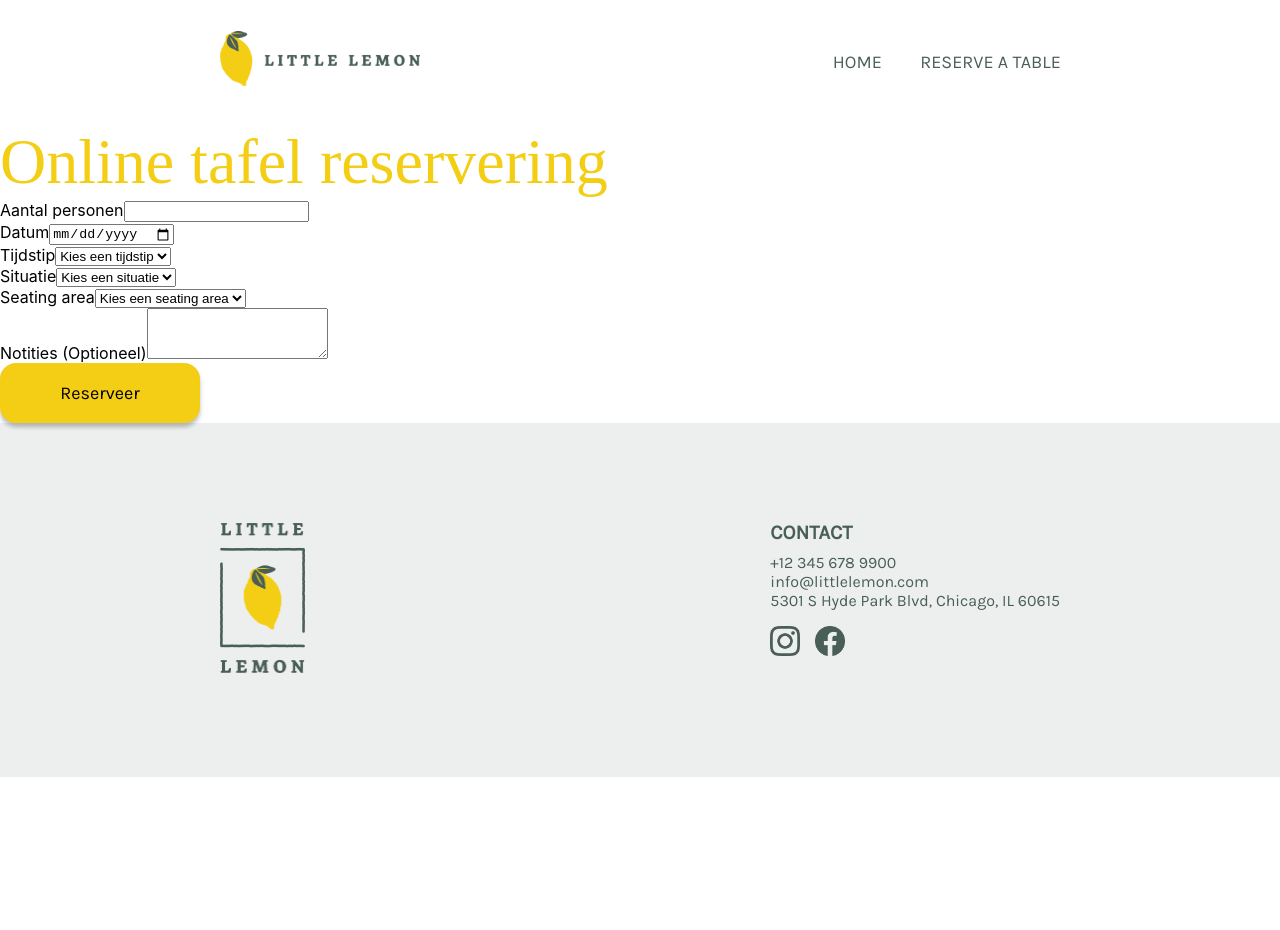
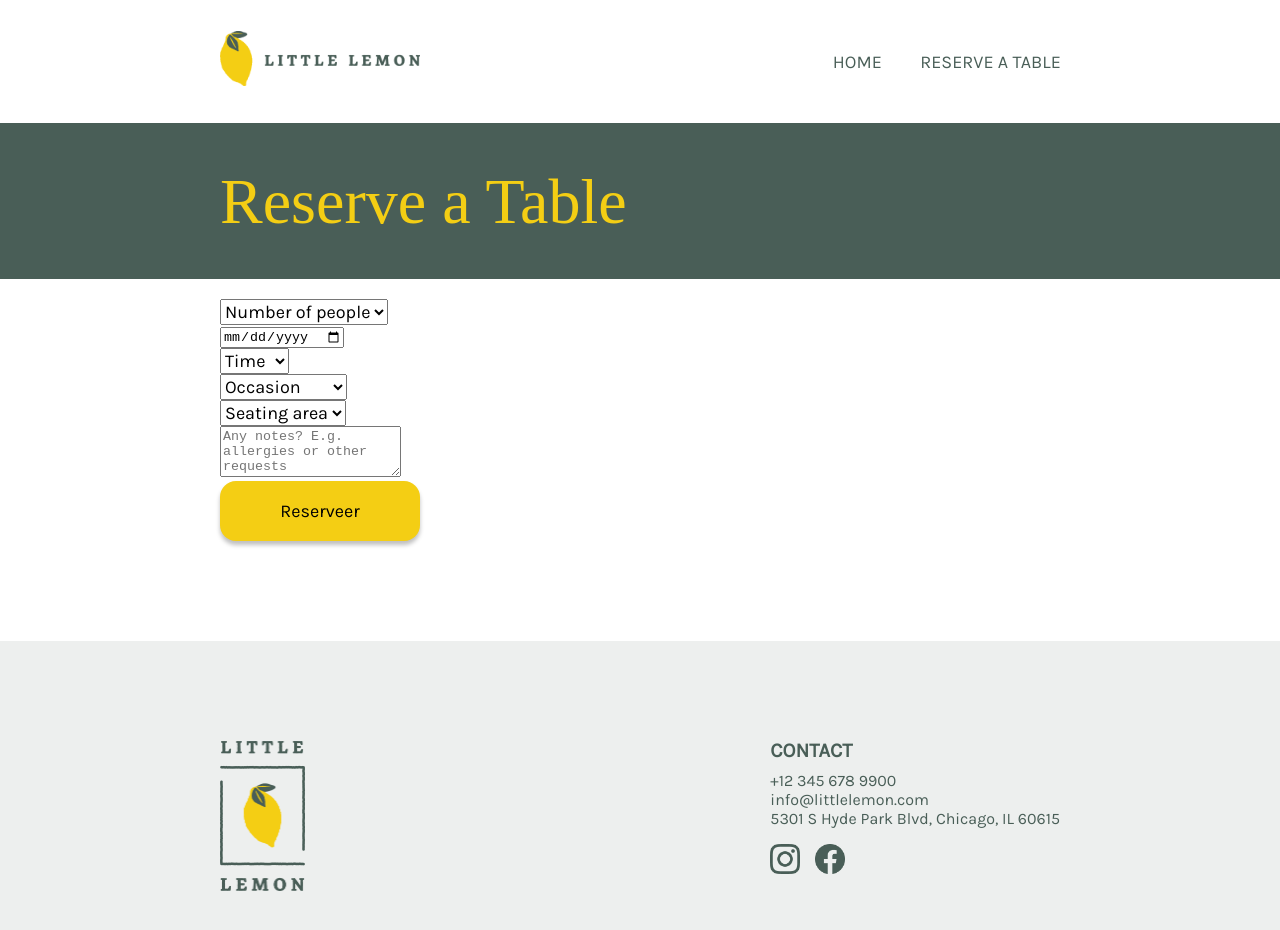
Before and after one commit to SonjaVogel/book-table, a React (Create React App) app: page /reserve-table in a window 1280 px wide. Shown: the top 930 px of the page. Before the commit the page ends 800 px from the top, so only its background shows below. Built offline with nearby package versions, Linux system fonts and the light colour scheme.

Commit message:
Booking form basic styling

```diff
--- a/src/components/BookingForm.js
+++ b/src/components/BookingForm.js
@@ -1,51 +1,185 @@
-// Importeer React, Formik, Yup en andere benodigde modules
+/* import React from "react";
+import { Formik, Form, Field, ErrorMessage } from "formik";
+import * as Yup from "yup";
+import { FormControl, FormLabel, Select, FormErrorMessage, Textarea } from "@chakra-ui/react";
+import { InputControl } from "formik-chakra-ui";
+import { ChakraProvider } from "@chakra-ui/react"
+import { Menu, MenuButton, MenuList, MenuItem } from "@chakra-ui/menu";
+ import { Button } from "@chakra-ui/button";
+ import { ChevronDownIcon } from "@chakra-ui/icons";
+
+const validationSchema = Yup.object().shape({
+  people: Yup.number()
+    .oneOf([1, 2, 3, 4, 5, 6, 7, 8], "Invalid number of people")
+    .required("required"),
+  date: Yup.date()
+    .min(new Date(), "Date should be in the future")
+    .required("required"),
+  time: Yup.string()
+    .oneOf(["18:00", "18:30", "19:00", "19:30", "20:00", "20:30"], "Invalid time")
+    .required("required"),
+  occasion: Yup.string()
+    .oneOf(["Birthday", "Engagement", "Anniversary"], "Invalid occasion"),
+  seatingArea: Yup.string()
+    .oneOf(["Inside", "Outside"], "Invalid seating area")
+    .required("required"),
+  notes: Yup.string().max(100, "Maximum of 100 characters"),
+});
+
+const initialValues = {
+  people: "",
+  date: "",
+  time: "",
+  occasion: "",
+  seatingArea: "",
+  notes: "",
+};
+
+const onSubmit = (values) => {
+  alert(JSON.stringify(values, null, 2));
+};
+
+function BookingForm() {
+  return (
+    <div className="container">
+      <Formik
+        initialValues={initialValues}
+        validationSchema={validationSchema}
+        onSubmit={onSubmit}
+      >
+        {({ errors, touched }) => (
+          <Form>
+            <FormControl id="people" isInvalid={errors.people && touched.people}>
+              <FormLabel htmlFor="people">Number of People</FormLabel>
+              <Select
+                name="people"
+                id="people"
+                placeholder="Number of people"
+              >
+                <option value="1">1</option>
+                <option value="2">2</option>
+                <option value="3">3</option>
+                <option value="4">4</option>
+                <option value="5">5</option>
+                <option value="6">6</option>
+                <option value="7">7</option>
+                <option value="8">8</option>
+              </Select>
+              <FormErrorMessage>{errors.people}</FormErrorMessage>
+            </FormControl>
+            <FormControl id="date" isInvalid={errors.date && touched.date}>
+              <FormLabel htmlFor="date">Date</FormLabel>
+              <InputControl
+                type="date"
+                name="date"
+                id="date"
+              />
+              <FormErrorMessage>{errors.date}</FormErrorMessage>
+            </FormControl>
+            <FormControl id="time" isInvalid={errors.time && touched.time}>
+              <FormLabel htmlFor="time">Time</FormLabel>
+              <Select
+                name="time"
+                id="time"
+                placeholder="Time"
+              >
+                <option value="18:00">18:00</option>
+                <option value="18:30">18:30</option>
+                <option value="19:00">19:00</option>
+                <option value="19:30">19:30</option>
+                <option value="20:00">20:00</option>
+                <option value="20:30">20:30</option>
+              </Select>
+              <FormErrorMessage>{errors.time}</FormErrorMessage>
+            </FormControl>
+            <FormControl id="occasion" isInvalid={errors.occasion && touched.occasion}>
+              <FormLabel htmlFor="occasion">Occasion</FormLabel>
+              <Menu closeOnSelect={false}>
+                <MenuButton as={Button} rightIcon={<ChevronDownIcon />}>
+                  Occasion
+                </MenuButton>
+                <MenuList minWidth="240px">
+                  <Field name="occasion">
+                    {({ field }) => (
+                      <>
+                        <MenuItem
+                          type="checkbox"
+                          {...field}
+                          value="Birthday"
+                          isChecked={field.value.includes("Birthday")}
+                        >
+                          Birthday
+                        </MenuItem>
+                        <MenuItem
+                          type="checkbox"
+                          {...field}
+                          value="Engagement"
+                          isChecked={field.value.includes("Engagement")}
+                        >
+                          Engagement
+                        </MenuItem>
+                        <MenuItem
+                          type="checkbox"
+                          {...field}
+                          value="Anniversary"
+                          isChecked={field.value.includes("Anniversary")}
+                        >
+                          Anniversary
+                        </MenuItem>
+                      </>
+                    )}
+                  </Field>
+                </MenuList>
+              </Menu>
+              <FormErrorMessage>{errors.occasion}</FormErrorMessage>
+            </FormControl>
+          </Form>
+        )}
+      </Formik>
+    </div>
+  )}
+
+export default BookingForm; */
+
 import React from "react";
 import { Formik, Form, Field, ErrorMessage } from "formik";
 import * as Yup from "yup";
 
-// Definieer een validatieschema voor Yup
+
 const validationSchema = Yup.object().shape({
-  aantalPersonen: Yup.number()
-    .min(1, "Minimaal één persoon is vereist")
-    .max(10, "Maximaal tien personen zijn toegestaan")
-    .required("Aantal personen is verplicht"),
-  datum: Yup.date()
-    .min(new Date(), "Datum moet in de toekomst zijn")
-    .required("Datum is verplicht"),
-  tijdstip: Yup.string()
-    .oneOf(["12:00", "13:00", "14:00", "15:00", "16:00"], "Ongeldig tijdstip")
-    .required("Tijdstip is verplicht"),
-  situatie: Yup.string()
-    .oneOf(["Zakelijk", "Romantisch", "Familie", "Vrienden"], "Ongeldige situatie")
-    .required("Situatie is verplicht"),
+  people: Yup.number()
+    .oneOf([1, 2, 3, 4, 5, 6, 7, 8], "Invalid number of people")
+    .required("required"),
+  date: Yup.date()
+    .min(new Date(), "Date should be in the future")
+    .required("required"),
+  time: Yup.string()
+    .oneOf(["18:00", "18:30", "19:00", "19:30", "20:00", "20:30"], "Invalid time")
+    .required("required"),
+  occasion: Yup.string()
+    .oneOf(["Birthday", "Engagement", "Anniversary"], "Invalid occasion"),
   seatingArea: Yup.string()
-    .oneOf(["Binnen", "Buiten", "Terras"], "Ongeldige seating area")
-    .required("Seating area is verplicht"),
-  notities: Yup.string().max(100, "Maximaal 100 tekens zijn toegestaan"),
+    .oneOf(["Inside", "Outside"], "Invalid seating area")
+    .required("required"),
+  notes: Yup.string().max(100, "Maximum of 100 characters"),
 });
 
-// Definieer een initiële waarde voor de formuliervelden
 const initialValues = {
-  aantalPersonen: "",
-  datum: "",
-  tijdstip: "",
-  situatie: "",
+  people: "",
+  date: "",
+  time: "",
+  occasion: "",
   seatingArea: "",
-  notities: "",
+  notes: "",
 };
 
-// Definieer een functie om de formuliergegevens te verwerken
 const onSubmit = (values) => {
-  // Hier kunt u de formuliergegevens naar een API sturen of opslaan in een database
-  // Voor nu tonen we de gegevens gewoon in een alert
   alert(JSON.stringify(values, null, 2));
 };
 
-// Definieer een React component om het formulier te renderen
 function BookingForm() {
   return (
     <div className="container">
-      <h1>Online tafel reservering</h1>
       <Formik
         initialValues={initialValues}
         validationSchema={validationSchema}
@@ -54,86 +188,96 @@ function BookingForm() {
         {({ errors, touched }) => (
           <Form>
             <div className="form-group">
-              <label htmlFor="aantalPersonen">Aantal personen</label>
+              <label htmlFor="people">Number of People</label>
               <Field
-                type="number"
-                name="aantalPersonen"
-                id="aantalPersonen"
+                as="select"
+                name="people"
+                id="people"
                 className={
-                  errors.aantalPersonen && touched.aantalPersonen
+                  errors.people && touched.people
+                    ? "form-control is-invalid"
+                    : "form-control"
+                }
+              >
+                <option value="">Number of people</option>
+                <option value="1">1</option>
+                <option value="2">2</option>
+                <option value="3">3</option>
+                <option value="4">4</option>
+                <option value="5">5</option>
+                <option value="6">6</option>
+                <option value="7">7</option>
+                <option value="8">8</option>
+              </Field>
+              <ErrorMessage
+                name="people"
+                component="div"
+                className="invalid-feedback"
+              />
+            </div>
+            <div className="form-group">
+              <label htmlFor="date">Date</label>
+              <Field
+                type="date"
+                name="date"
+                id="date"
+                className={
+                  errors.date && touched.date
                     ? "form-control is-invalid"
                     : "form-control"
                 }
               />
               <ErrorMessage
-                name="aantalPersonen"
+                name="date"
                 component="div"
                 className="invalid-feedback"
               />
             </div>
             <div className="form-group">
-              <label htmlFor="datum">Datum</label>
+              <label htmlFor="time">Time</label>
               <Field
-                type="date"
-                name="datum"
-                id="datum"
+                as="select"
+                name="time"
+                id="time"
                 className={
-                  errors.datum && touched.datum
+                  errors.time && touched.time
                     ? "form-control is-invalid"
                     : "form-control"
                 }
-              />
+              >
+                <option value="">Time</option>
+                <option value="18:00">18:00</option>
+                <option value="18:30">18:30</option>
+                <option value="19:00">19:00</option>
+                <option value="19:30">19:30</option>
+                <option value="20:00">20:00</option>
+                <option value="20:30">20:30</option>
+              </Field>
               <ErrorMessage
-                name="datum"
+                name="time"
                 component="div"
                 className="invalid-feedback"
               />
             </div>
             <div className="form-group">
-              <label htmlFor="tijdstip">Tijdstip</label>
+              <label htmlFor="occasion">Occasion</label>
               <Field
                 as="select"
-                name="tijdstip"
-                id="tijdstip"
+                name="occasion"
+                id="occasion"
                 className={
-                  errors.tijdstip && touched.tijdstip
+                  errors.occasion && touched.occasion
                     ? "form-control is-invalid"
                     : "form-control"
                 }
               >
-                <option value="">Kies een tijdstip</option>
-                <option value="12:00">12:00</option>
-                <option value="13:00">13:00</option>
-                <option value="14:00">14:00</option>
-                <option value="15:00">15:00</option>
-                <option value="16:00">16:00</option>
+                <option value="">Occasion</option>
+                <option value="Birthday">Birthday</option>
+                <option value="Engagement">Engagement</option>
+                <option value="Anniversary">Anniversary</option>
               </Field>
               <ErrorMessage
-                name="tijdstip"
-                component="div"
-                className="invalid-feedback"
-              />
-            </div>
-            <div className="form-group">
-              <label htmlFor="situatie">Situatie</label>
-              <Field
-                as="select"
-                name="situatie"
-                id="situatie"
-                className={
-                  errors.situatie && touched.situatie
-                    ? "form-control is-invalid"
-                    : "form-control"
-                }
-              >
-                <option value="">Kies een situatie</option>
-                <option value="Zakelijk">Zakelijk</option>
-                <option value="Romantisch">Romantisch</option>
-                <option value="Familie">Familie</option>
-                <option value="Vrienden">Vrienden</option>
-              </Field>
-              <ErrorMessage
-                name="situatie"
+                name="occasion"
                 component="div"
                 className="invalid-feedback"
               />
@@ -150,10 +294,9 @@ function BookingForm() {
                     : "form-control"
                 }
               >
-                <option value="">Kies een seating area</option>
-                <option value="Binnen">Binnen</option>
-                <option value="Buiten">Buiten</option>
-                <option value="Terras">Terras</option>
+                <option value="">Seating area</option>
+                <option value="Inside">Inside</option>
+                <option value="Outside">Outside</option>
               </Field>
               <ErrorMessage
                 name="seatingArea"
@@ -162,20 +305,21 @@ function BookingForm() {
               />
             </div>
             <div className="form-group">
-              <label htmlFor="notities">Notities (Optioneel)</label>
+              <label htmlFor="notes">Notes (optional)</label>
               <Field
                 as="textarea"
-                name="notities"
-                id="notities"
+                name="notes"
+                id="notes"
+                placeholder="Any notes? E.g. allergies or other requests"
                 rows={3}
                 className={
-                  errors.notities && touched.notities
+                  errors.notes && touched.notes
                     ? "form-control is-invalid"
                     : "form-control"
                 }
               />
               <ErrorMessage
-                name="notities"
+                name="notes"
                 component="div"
                 className="invalid-feedback"
               />
--- a/src/components/BookingPage.js
+++ b/src/components/BookingPage.js
@@ -1,12 +1,18 @@
 import React, { useState } from "react";
 import BookingForm from './BookingForm';
+import '../styles/BookingPage.css';
 
-function BookTable() {
+function BookingPage() {
     return(
-        <>
-            <BookingForm />
-        </>
+        <section className="grid booking-page">
+            <div className="booking-header grid">
+                <h1 className="booking-title">Reserve a Table</h1>
+            </div>
+            <div className="booking-item">
+                <BookingForm />
+            </div>
+        </section>
     )
 }
 
-export default BookTable;
+export default BookingPage;
--- /dev/null
+++ b/src/styles/BookingPage.css
@@ -0,0 +1,56 @@
+.booking-page {
+    padding: 0 0 100px 0;
+}
+
+.booking-header {
+    grid-column: 1/5;
+    background-color: var(--primary-green);
+    height: 156px;
+    padding: 0;
+    align-content: center;
+}
+
+.booking-title {
+    grid-column: 2/4;
+    display: flex;
+    flex-direction: row;
+    justify-content: left;
+}
+
+.booking-page img {
+    width: 393px;
+    height: 395px;
+    object-fit: cover;
+    object-position: center;
+  }
+
+.booking-item {
+    grid-column: 2/4;
+}
+
+select {
+    font-family: 'Karla';
+  font-style: normal;
+  font-weight: 500;
+  font-size: 18px;
+  line-height: 21px;
+}
+
+.form-group label {
+    display: none;
+}
+
+.dropdown {
+    width: 340px;
+    height: 60px;
+    background: var(--highlight-lgrey);
+    max-width: minmax(auto,410px);
+    box-shadow: 0px 4px 4px rgba(0, 0, 0, 0.25);
+    border-radius: 16px;
+    border: none;
+    align-content: center;
+}
+
+.dropdown option {
+    align-content: center;
+}
```
Also changed, not shown: package.json (+7 -0 lines), 1 other file (tests, documents, lock files or other folders).
